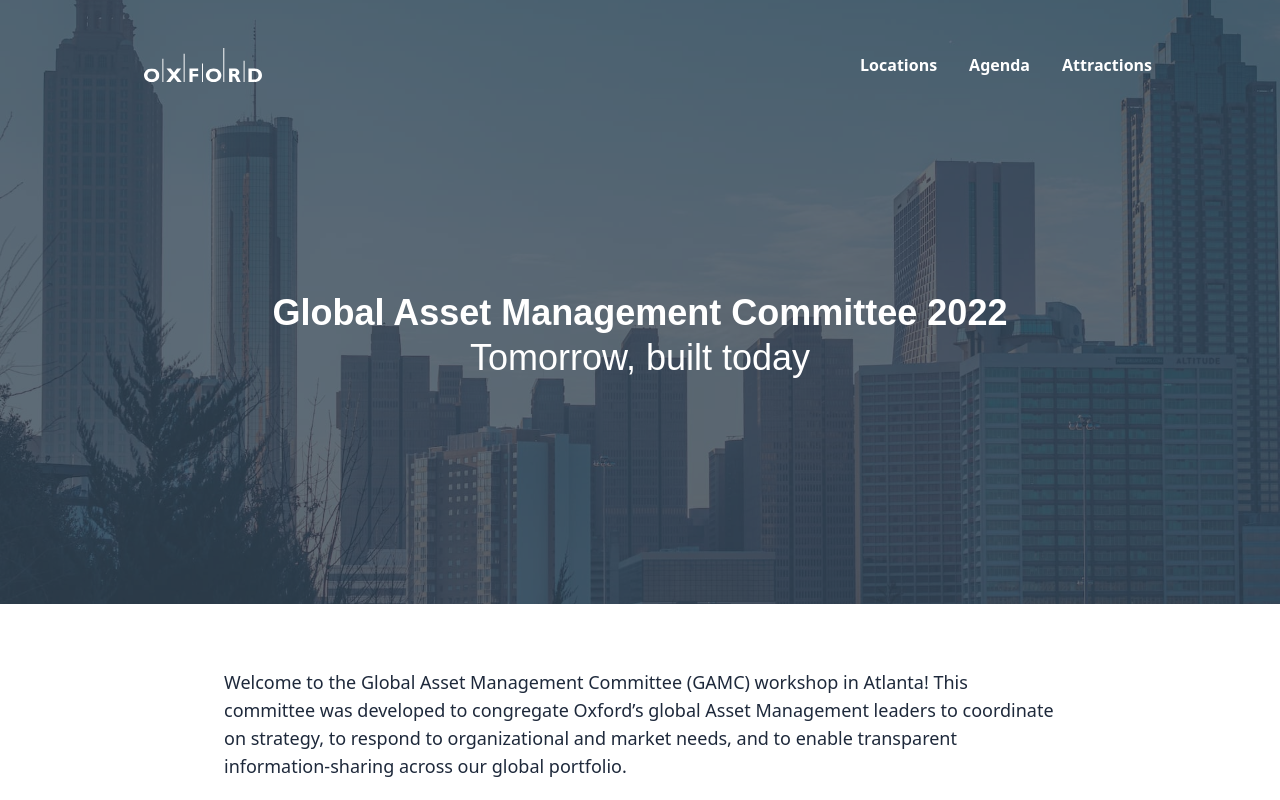
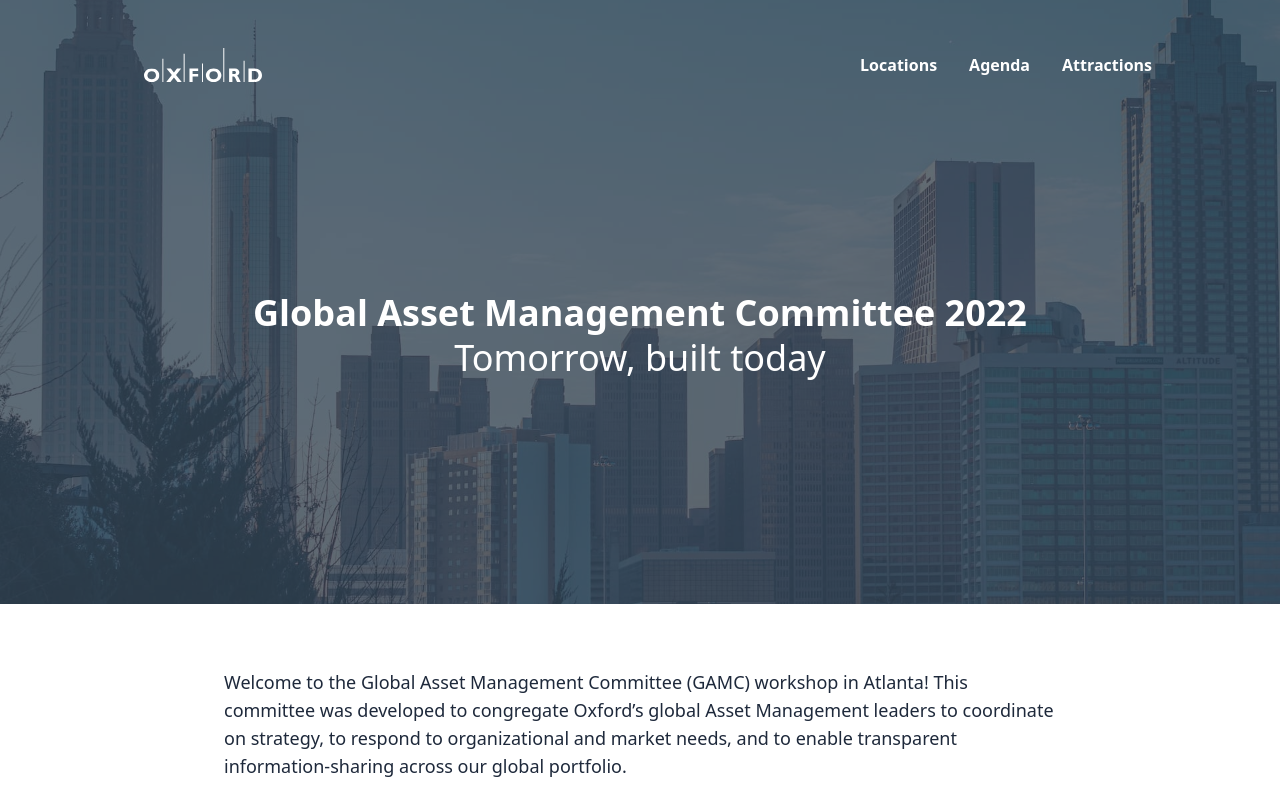
Before and after one commit to thewebbeckons/oxford-atlanta, a Nuxt app: page / in a window 1280 px wide. Shown: the top 800 px of the page. Built offline with nearby package versions, Linux system fonts and the light colour scheme.

Commit message:
Fix: font

```diff
--- a/components/HeroSection.vue
+++ b/components/HeroSection.vue
@@ -17,7 +17,7 @@
     </div>  -->
     <h1 class="text-[28px] lg:text-[36px] font-bold pb-8 leading-snug lg:leading-tight">
       Global Asset Management Committee 2022<br>
-      <span class="font-light text-[24px] lg:text-[36px]">Tomorrow, built today</span>
+      <span class="font-thin text-[24px] lg:text-[36px]">Tomorrow, built today</span>
     </h1>
   </div>
 </template>
--- a/pages/index.vue
+++ b/pages/index.vue
@@ -17,10 +17,6 @@
 
 <style>
 
-h1 {
-  font-family: Arial, sans-serif;
-  font-weight: 600;
-}
 html {
   scroll-behavior: smooth;
 }
```
Also changed, not shown: 2 other files (tests, documents, lock files or other folders).
